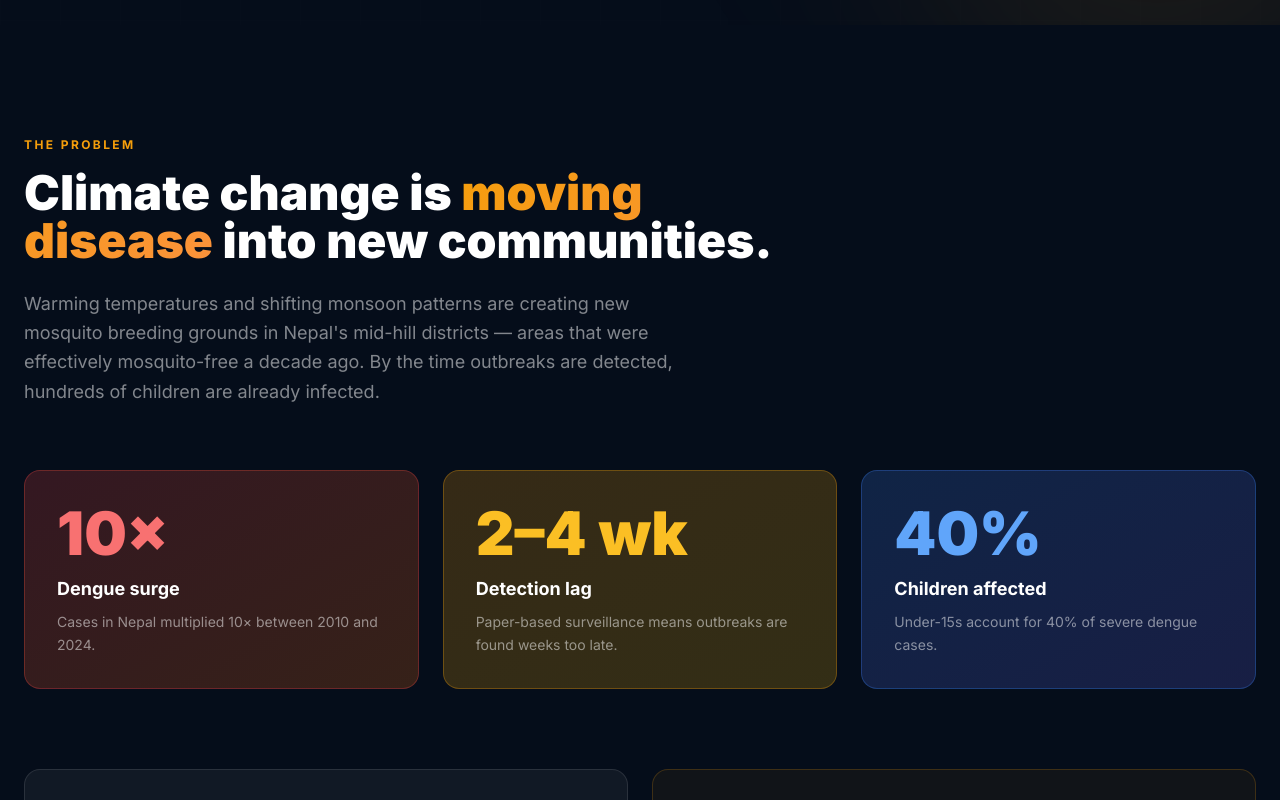
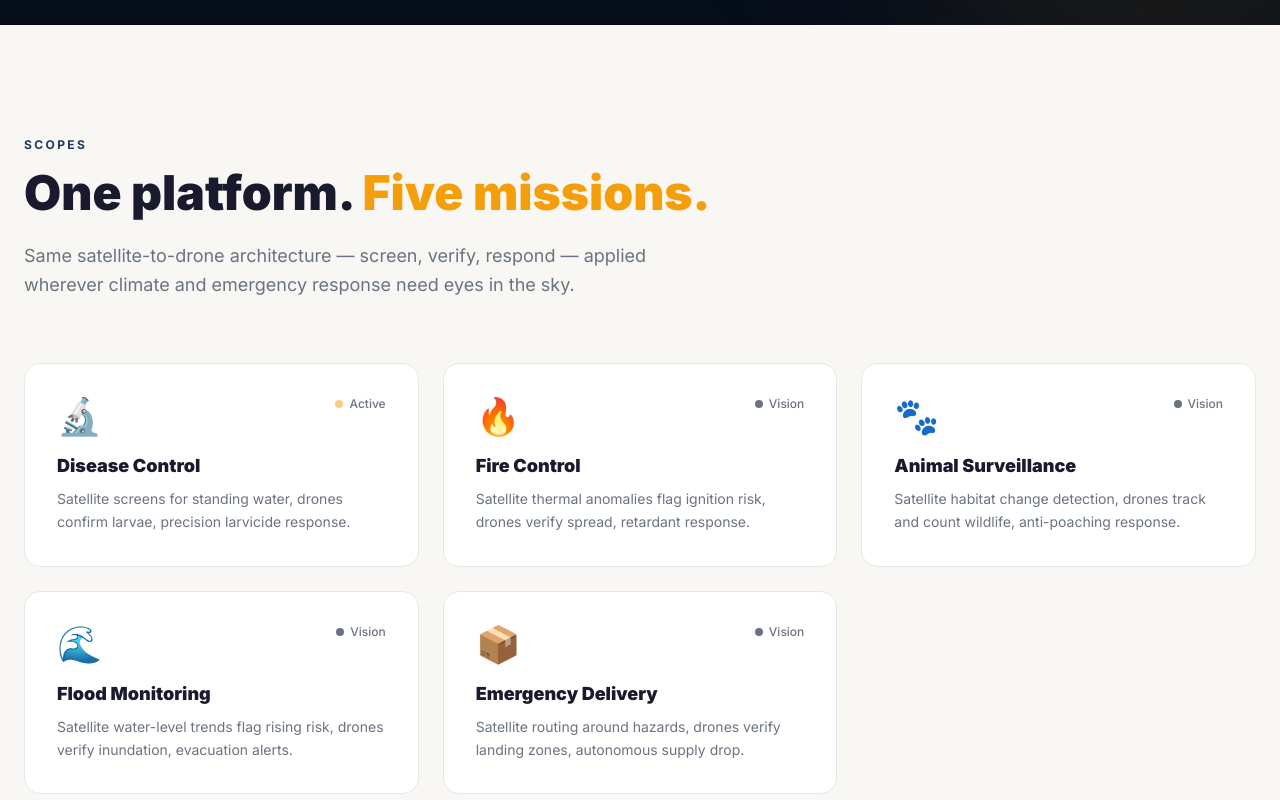
Before and after one commit to buildersacademyai/drishti, a Next.js app in the folder apps/web/: page / in a window 1280 px wide. Shown: the part 940-1740 px from the top of the page. Built offline with nearby package versions, Linux system fonts and the light colour scheme.

Commit message:
feat(web): add multi-scope overview section to landing page
Add new Scopes component with 5-card grid (Disease Control, Fire Control,
Animal Surveillance, Flood Monitoring, Emergency Delivery) between Hero and
Problem sections. Include Nav link for scopes section with proper anchor.

```diff
--- a/apps/web/app/page.tsx
+++ b/apps/web/app/page.tsx
@@ -1,5 +1,6 @@
 import { Nav } from "@/components/landing/Nav";
 import { Hero } from "@/components/landing/Hero";
+import { Scopes } from "@/components/landing/Scopes";
 import { Problem } from "@/components/landing/Problem";
 import { Solution } from "@/components/landing/Solution";
 import { Process } from "@/components/landing/Process";
@@ -15,6 +16,7 @@ export default function Home() {
       <Nav />
       <main>
         <Hero />
+        <Scopes />
         <Problem />
         <Solution />
         <Process />
--- a/apps/web/components/landing/Nav.tsx
+++ b/apps/web/components/landing/Nav.tsx
@@ -28,6 +28,7 @@ export function Nav() {
         </div>
 
         <div className="hidden md:flex items-center gap-8 text-sm text-white/70">
+          <a href="#scopes" className="hover:text-white transition-colors">Scopes</a>
           <a href="#problem" className="hover:text-white transition-colors">Problem</a>
           <a href="#solution" className="hover:text-white transition-colors">Solution</a>
           <a href="#process" className="hover:text-white transition-colors">Process</a>
--- /dev/null
+++ b/apps/web/components/landing/Scopes.tsx
@@ -0,0 +1,98 @@
+"use client";
+import { motion } from "framer-motion";
+
+const scopes = [
+  {
+    icon: "🔬",
+    title: "Disease Control",
+    description:
+      "Satellite screens for standing water, drones confirm larvae, precision larvicide response.",
+    status: "active",
+  },
+  {
+    icon: "🔥",
+    title: "Fire Control",
+    description:
+      "Satellite thermal anomalies flag ignition risk, drones verify spread, retardant response.",
+    status: "vision",
+  },
+  {
+    icon: "🐾",
+    title: "Animal Surveillance",
+    description:
+      "Satellite habitat change detection, drones track and count wildlife, anti-poaching response.",
+    status: "vision",
+  },
+  {
+    icon: "🌊",
+    title: "Flood Monitoring",
+    description:
+      "Satellite water-level trends flag rising risk, drones verify inundation, evacuation alerts.",
+    status: "vision",
+  },
+  {
+    icon: "📦",
+    title: "Emergency Delivery",
+    description:
+      "Satellite routing around hazards, drones verify landing zones, autonomous supply drop.",
+    status: "vision",
+  },
+];
+
+const statusStyle: Record<string, { dot: string; label: string }> = {
+  active: { dot: "bg-[#f59e0b] animate-pulse", label: "Active" },
+  vision: { dot: "bg-[#6b7280]", label: "Vision" },
+};
+
+export function Scopes() {
+  return (
+    <section id="scopes" className="py-28 bg-[#f8f7f4]">
+      <div className="max-w-7xl mx-auto px-6">
+        <motion.div
+          initial={{ opacity: 0, y: 24 }}
+          whileInView={{ opacity: 1, y: 0 }}
+          viewport={{ once: true }}
+          className="mb-16"
+        >
+          <div className="text-xs font-bold text-[#1e3a5f] uppercase tracking-[0.2em] mb-4">
+            Scopes
+          </div>
+          <h2 className="text-4xl lg:text-5xl font-black text-[#1a1a2e] mb-6 max-w-3xl leading-tight">
+            One platform.{" "}
+            <span style={{ color: "#f59e0b" }}>Five missions.</span>
+          </h2>
+          <p className="text-lg text-[#6b7280] max-w-2xl leading-relaxed">
+            Same satellite-to-drone architecture — screen, verify, respond —
+            applied wherever climate and emergency response need eyes in the sky.
+          </p>
+        </motion.div>
+
+        <div className="grid md:grid-cols-2 lg:grid-cols-3 gap-6">
+          {scopes.map((s, i) => {
+            const st = statusStyle[s.status];
+            return (
+              <motion.div
+                key={s.title}
+                initial={{ opacity: 0, y: 32 }}
+                whileInView={{ opacity: 1, y: 0 }}
+                viewport={{ once: true }}
+                transition={{ delay: i * 0.08 }}
+                className="p-8 rounded-2xl bg-white border border-[#e5e7eb] hover:shadow-lg transition-shadow"
+              >
+                <div className="flex items-start justify-between mb-4">
+                  <span className="text-4xl">{s.icon}</span>
+                  <span className="flex items-center gap-1.5 text-xs font-medium text-[#6b7280]">
+                    <span className={`w-2 h-2 rounded-full ${st.dot}`} />
+                    {st.label}
+                  </span>
+                </div>
+                <h3 className="text-lg font-black text-[#1a1a2e] mb-2">{s.title}</h3>
+                <p className="text-[#6b7280] text-sm leading-relaxed">{s.description}</p>
+              </motion.div>
+            );
+          })}
+        </div>
+      </div>
+    </section>
+  );
+}
```
